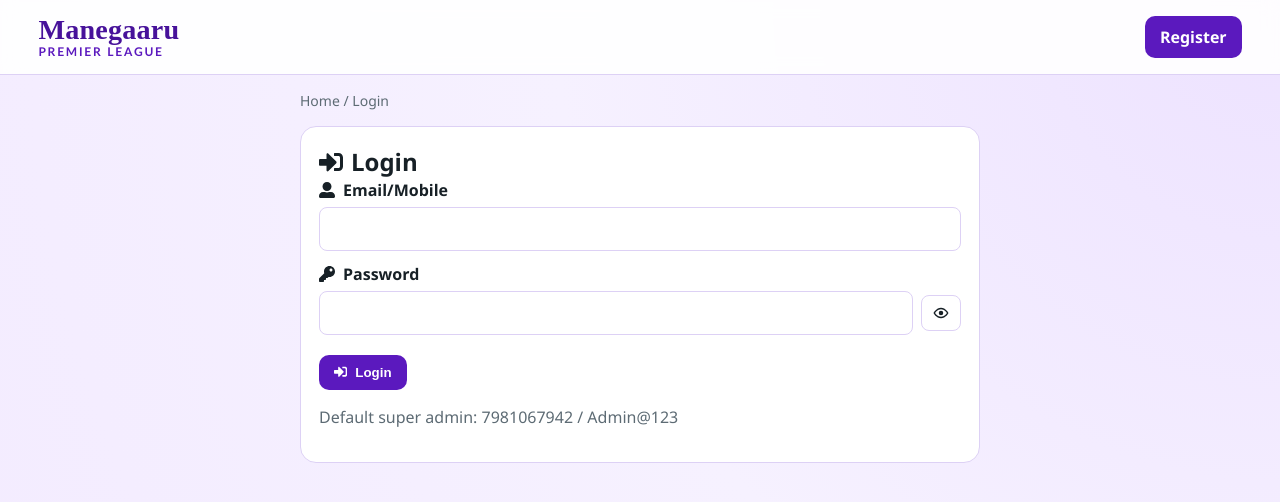
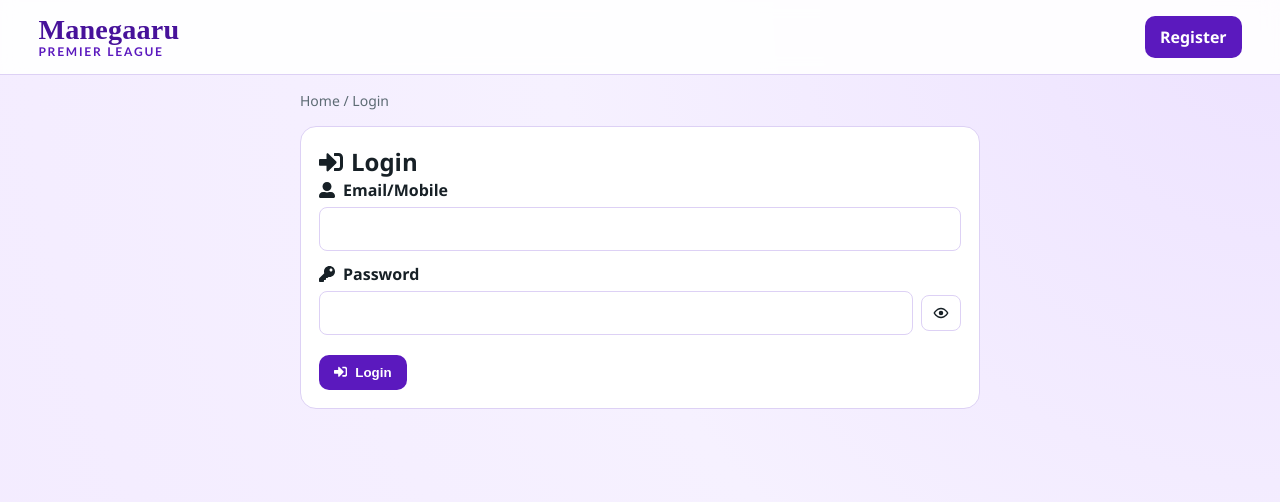
Before and after one commit to kishore-firetminds/kmpl-1, a Next.js app: page /login in a window 1280 px wide. Shown: the top 502 px of the page. Built offline with nearby package versions, Linux system fonts and the light colour scheme; no server answers.

Commit message:
login credentials hidden

```diff
--- a/app/login/page.js
+++ b/app/login/page.js
@@ -87,7 +87,6 @@ export default function LoginPage() {
               <span>{loading ? "Please wait..." : "Login"}</span>
             </button>
           </form>
-          <p className="muted">Default super admin: 7981067942 / Admin@123</p>
           {message ? <p className="message">{message}</p> : null}
         </section>
       </div>
```
